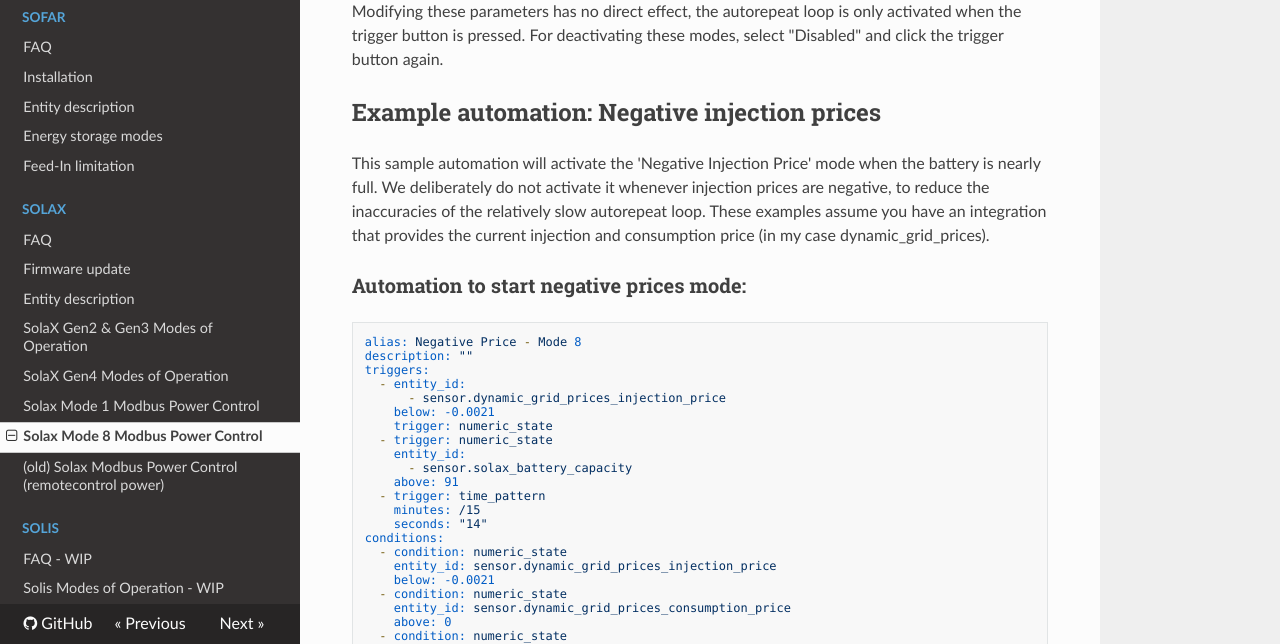
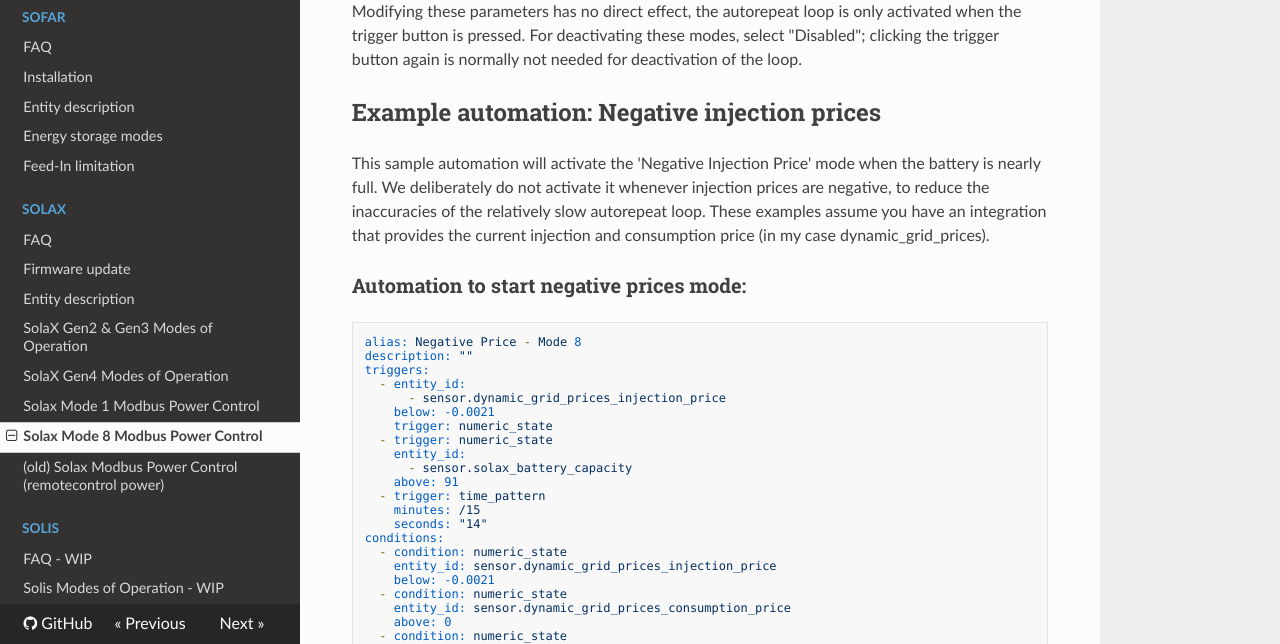
Before and after one commit to wills106/homeassistant-solax-modbus, an MkDocs documentation site: the page built from docs/solax-mode8-modbus-power-control.md, in a window 1280 px wide and 900 px high, scrolled down 2466 px, cut to the strip 256-900 px from the top of the window. Built offline with MkDocs 1.6.1, drawn with Linux system fonts in a browser that asks for light colours; nearby versions of some CDN libraries; some of the changed text lies outside the part shown.

Commit message:
Update solax-mode8-modbus-power-control.md

```diff
--- a/docs/solax-mode8-modbus-power-control.md
+++ b/docs/solax-mode8-modbus-power-control.md
@@ -36,7 +36,7 @@
 
 * **powercontrolmode8_trigger**: trigger button for activating mode 8 loop
 * **remotecontrol_power_control_mode**: Select the submode:
-    * **Disabled**
+    * **Disabled**: changing to Disabled also deactivates the loop mechanism
     * **Mode 8 - PV and Bat control - Duration**: this is the manual fixed mode that uses fixed remeotecontrol_pv_power_limit and fixed remotecontrol_push_mode_8_9 settings. The same behavior can probably be achieved with the _direct version of the entities (without autorepeat loop)
     * **Negative Injection Price**: in this submode, PV will charge the battery and feed the house load, but once the battery is fully charged, PV will be reduced to house load so that no export takes place. The autorepeat mechanism is essential to adapt to the varying PV power or house load. If there is still some remaining export (probably because there is a limit on the possible charging power), reduce the remotecontrol_pv_power_limit parameter. In this submode, remotecontrol_pv_power_limit will be interpreted as maximum battery charge power.
     * **Negative Injection and Consumption Price**: In this submode, PV will be limited to zero and battery will be charged from the grid (house load also from grid)
@@ -56,7 +56,7 @@
 
 
 Modifying these parameters has no direct effect, the autorepeat loop is only activated when the trigger button is pressed.
-For deactivating these modes, select "Disabled" and click the trigger button again.
+For deactivating these modes, select "Disabled"; clicking the trigger button again is normally not needed for deactivation of the loop.
 
 ## Example automation: Negative injection prices
 This sample automation will activate the 'Negative Injection Price' mode when the battery is nearly full. We deliberately do not activate it whenever injection prices are negative, to reduce the inaccuracies of the relatively slow autorepeat loop.
```
